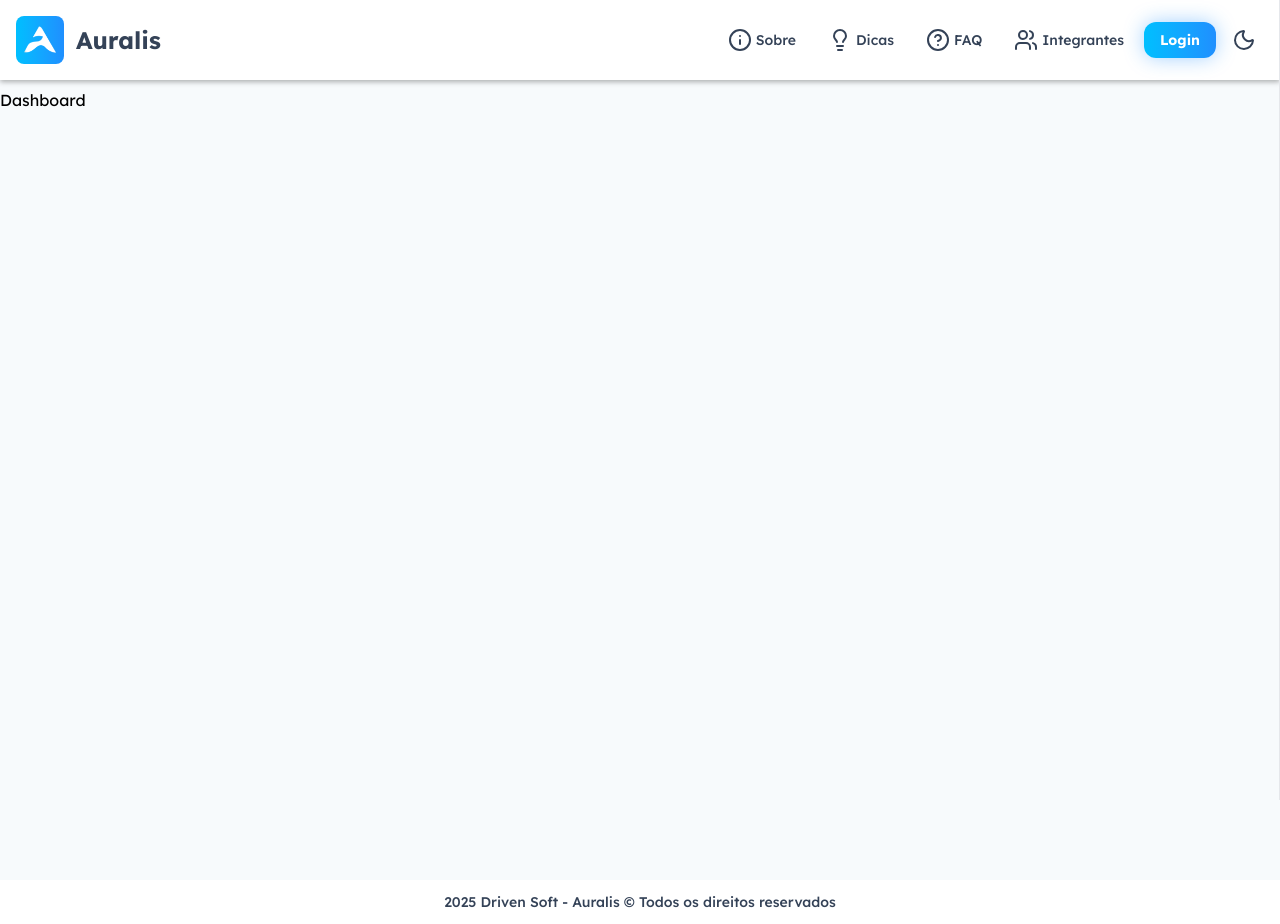
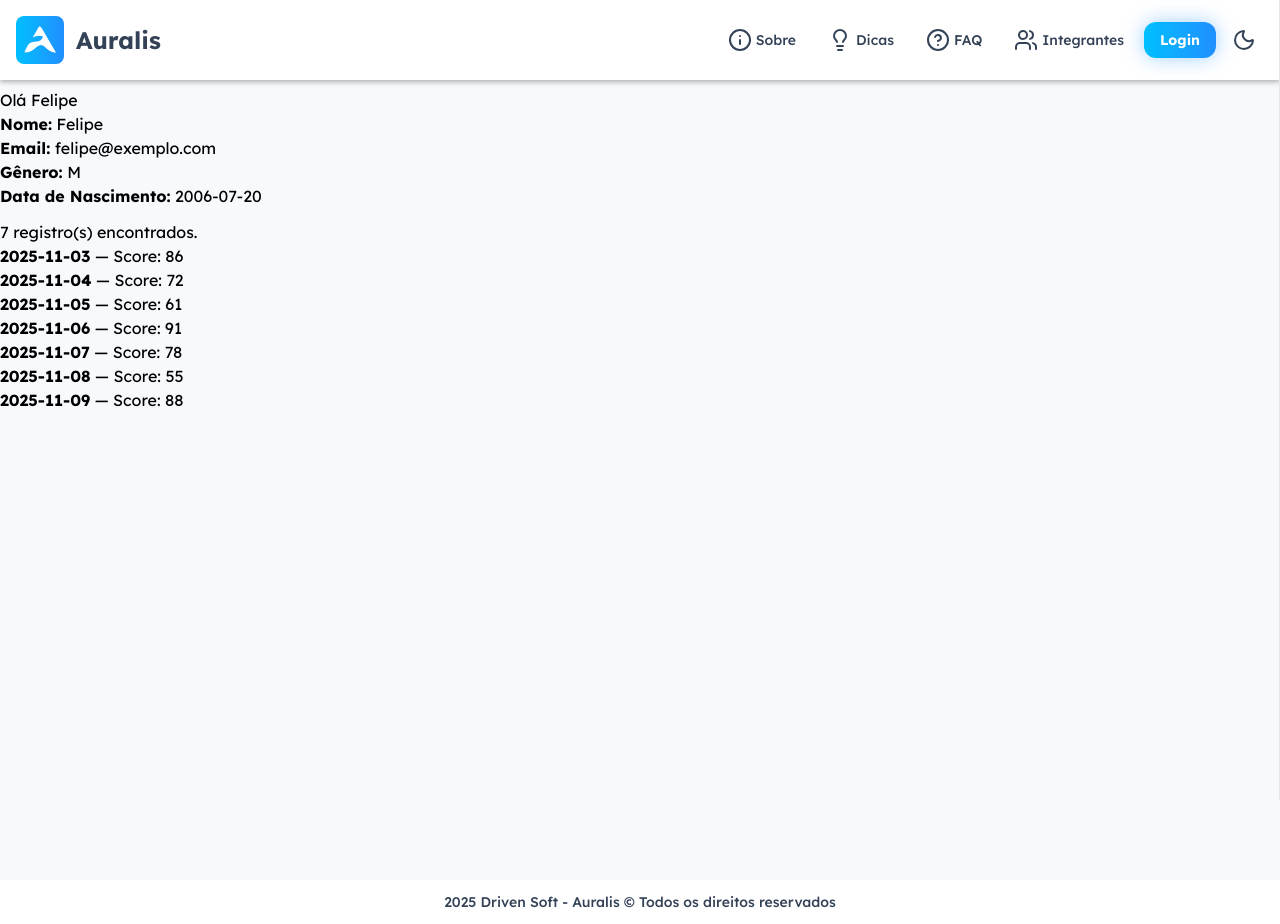
Before and after one commit to Driven-Soft/Auralis, a React (Vite) app: page /dashboard in a window 1280 px wide. Built offline with nearby package versions, Linux system fonts and the light colour scheme; data requests are answered from the project's data file; a web font is replaced by a local one.

Commit message:
feat: busca de dados do usuário logado (últimos 7 registros)

```diff
--- a/db.json
+++ b/db.json
@@ -4,6 +4,15 @@
       "id": 1,
       "nome_usuario": "Felipe",
       "email": "felipe@exemplo.com",
+      "senha": "123456",
+      "genero": "M",
+      "data_nascimento": "2006-07-20",
+      "data_cadastro": "2025-11-01"
+    },
+    {
+      "id": 2,
+      "nome_usuario": "Max",
+      "email": "max@exemplo.com",
       "senha": "123456",
       "genero": "M",
       "data_nascimento": "2006-07-20",
@@ -101,6 +110,97 @@
       "atividade_fisica_min": 35,
       "score": 88,
       "data_registro": "2025-11-09"
+    },
+    {
+      "id": 1,
+      "id_usuario": 2,
+      "hidratacao_ml": 2100,
+      "tempo_sol_min": 35,
+      "nivel_estresse": 4,
+      "sono_horas": 7.8,
+      "tempo_tela_horas": 4.2,
+      "trabalho_horas": 8,
+      "atividade_fisica_min": 40,
+      "score": 86,
+      "data_registro": "2025-11-03"
+    },
+    {
+      "id": 2,
+      "id_usuario": 2,
+      "hidratacao_ml": 1800,
+      "tempo_sol_min": 20,
+      "nivel_estresse": 6,
+      "sono_horas": 6.9,
+      "tempo_tela_horas": 5.5,
+      "trabalho_horas": 9,
+      "atividade_fisica_min": 25,
+      "score": 72,
+      "data_registro": "2025-11-04"
+    },
+    {
+      "id": 3,
+      "id_usuario": 2,
+      "hidratacao_ml": 1600,
+      "tempo_sol_min": 15,
+      "nivel_estresse": 7,
+      "sono_horas": 6.2,
+      "tempo_tela_horas": 6.3,
+      "trabalho_horas": 9.5,
+      "atividade_fisica_min": 10,
+      "score": 61,
+      "data_registro": "2025-11-05"
+    },
+    {
+      "id": 4,
+      "id_usuario": 2,
+      "hidratacao_ml": 2300,
+      "tempo_sol_min": 50,
+      "nivel_estresse": 3,
+      "sono_horas": 8.1,
+      "tempo_tela_horas": 3.8,
+      "trabalho_horas": 7.5,
+      "atividade_fisica_min": 45,
+      "score": 91,
+      "data_registro": "2025-11-06"
+    },
+    {
+      "id": 5,
+      "id_usuario": 2,
+      "hidratacao_ml": 2000,
+      "tempo_sol_min": 30,
+      "nivel_estresse": 5,
+      "sono_horas": 7.0,
+      "tempo_tela_horas": 5.0,
+      "trabalho_horas": 8.5,
+      "atividade_fisica_min": 30,
+      "score": 78,
+      "data_registro": "2025-11-07"
+    },
+    {
+      "id": 6,
+      "id_usuario": 2,
+      "hidratacao_ml": 1500,
+      "tempo_sol_min": 10,
+      "nivel_estresse": 8,
+      "sono_horas": 5.8,
+      "tempo_tela_horas": 7.0,
+      "trabalho_horas": 9.5,
+      "atividade_fisica_min": 5,
+      "score": 55,
+      "data_registro": "2025-11-08"
+    },
+    {
+      "id": 7,
+      "id_usuario": 2,
+      "hidratacao_ml": 2200,
+      "tempo_sol_min": 40,
+      "nivel_estresse": 4,
+      "sono_horas": 8.0,
+      "tempo_tela_horas": 4.0,
+      "trabalho_horas": 7.5,
+      "atividade_fisica_min": 35,
+      "score": 88,
+      "data_registro": "2025-11-09"
     }
   ]
 }
--- a/src/routes/Dashboard.tsx
+++ b/src/routes/Dashboard.tsx
@@ -1,11 +1,113 @@
-import Wrapper from "../components/Wrapper"
+import { useEffect, useState } from "react";
+import Wrapper from "../components/Wrapper";
+import { useApi } from "../context/Api/useApi";
+import { useUser } from "../context/User/useUser";
+import type { dashboardType } from "../types/dashboardType";
+
+type Usuario = {
+  id: number;
+  nome_usuario: string;
+  email: string;
+  senha?: string;
+  genero?: string;
+  data_nascimento?: string;
+  data_cadastro?: string;
+};
 
 const Dashboard = () => {
+  const { apiUrl } = useApi();
+  const { userEmail } = useUser();
+  const [user, setUser] = useState<Usuario | null>(null);
+  const [registros, setRegistros] = useState<dashboardType[] | null>(null);
+  const [loading, setLoading] = useState(false);
+  const [error, setError] = useState<string | null>(null);
+
+  useEffect(() => {
+    const fetchUserAndRegistros = async () => {
+      setLoading(true);
+      try {
+        // Buscar usuário: primeiro por email (se disponível), senão fallback para id=1
+        let fetchedUser: Usuario | null = null;
+
+        if (userEmail) {
+          const resUser = await fetch(
+            `${apiUrl}auralis_usuarios?email=${encodeURIComponent(userEmail)}`
+          );
+          if (!resUser.ok)
+            throw new Error(`Erro ao buscar usuário (${resUser.status})`);
+          const users: Usuario[] = await resUser.json();
+          fetchedUser = users[0] ?? null;
+        } else {
+          const resUser = await fetch(`${apiUrl}auralis_usuarios/1`);
+          if (resUser.ok) fetchedUser = await resUser.json();
+        }
+
+        if (!fetchedUser) throw new Error("Usuário não encontrado");
+        setUser(fetchedUser);
+
+        // Buscar somente registros do usuário
+        const resRegs = await fetch(
+          `${apiUrl}auralis_registros?id_usuario=${fetchedUser.id}`
+        );
+        if (!resRegs.ok)
+          throw new Error(`Erro ao buscar registros (${resRegs.status})`);
+        const regs: dashboardType[] = await resRegs.json();
+        setRegistros(regs);
+      } catch (err) {
+        if (err instanceof Error) setError(err.message);
+        else setError(String(err) || "Erro ao buscar dados");
+      } finally {
+        setLoading(false);
+      }
+    };
+
+    fetchUserAndRegistros();
+  }, [apiUrl, userEmail]);
+
   return (
     <Wrapper>
-      <h1>Dashboard</h1>
+      <section>
+        <h1>Olá {user ? user.nome_usuario : ""}</h1>
+
+        {user && (
+          <div style={{ marginBottom: 12 }}>
+            <p>
+              <strong>Nome:</strong> {user.nome_usuario}
+            </p>
+            <p>
+              <strong>Email:</strong> {user.email}
+            </p>
+            {user.genero && (
+              <p>
+                <strong>Gênero:</strong> {user.genero}
+              </p>
+            )}
+            {user.data_nascimento && (
+              <p>
+                <strong>Data de Nascimento:</strong> {user.data_nascimento}
+              </p>
+            )}
+          </div>
+        )}
+
+        {loading && <p>Carregando registros...</p>}
+        {error && <p style={{ color: "red" }}>Erro: {error}</p>}
+
+        {registros && (
+          <div>
+            <p>{registros.length} registro(s) encontrados.</p>
+            <ul>
+              {registros.map((r) => (
+                <li key={r.id}>
+                  <strong>{r.data_registro}</strong> — Score: {r.score}
+                </li>
+              ))}
+            </ul>
+          </div>
+        )}
+      </section>
     </Wrapper>
-  )
-}
+  );
+};
 
-export default Dashboard
+export default Dashboard;
--- /dev/null
+++ b/src/types/dashboardType.ts
@@ -0,0 +1,13 @@
+export interface dashboardType {
+  id: number;
+  id_usuario: number;
+  hidratacao_ml: number;
+  tempo_sol_min: number;
+  nivel_estresse: number;
+  sono_horas: number;
+  tempo_tela_horas: number;
+  trabalho_horas: number;
+  atividade_fisica_min: number;
+  score: number;
+  data_registro: string;
+};
```
